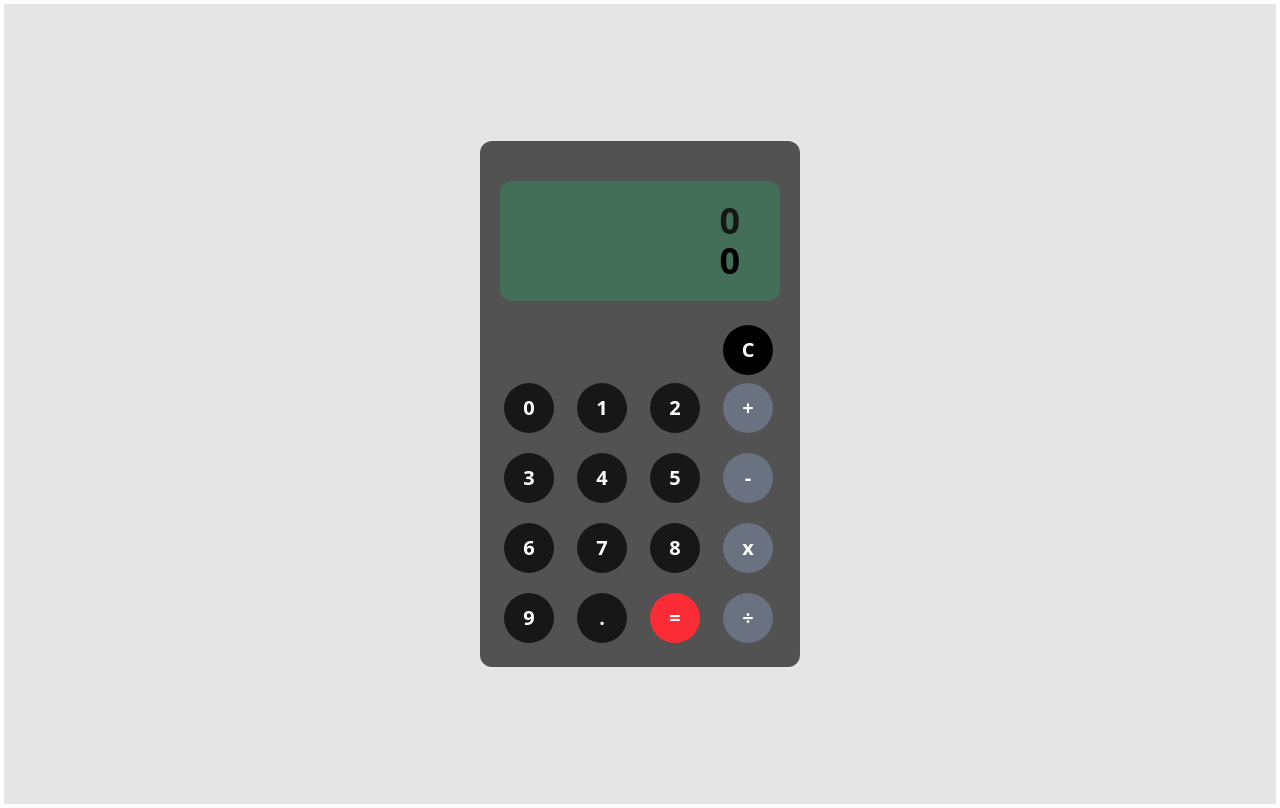
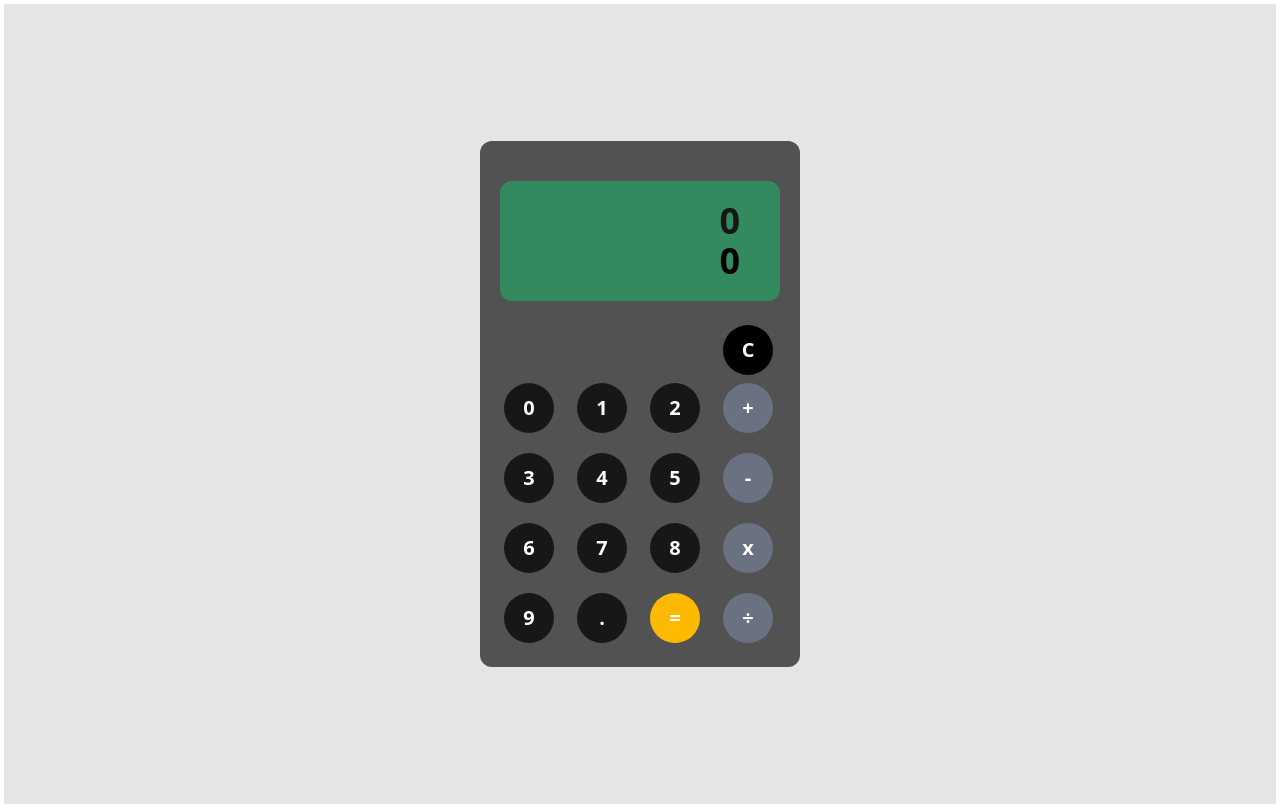
Before and after one commit to jackkershaw/calculator, a React (Vite) app: page / in a window 1280 px wide. Built offline with nearby package versions, Linux system fonts and the light colour scheme.

Commit message:
improving css

```diff
--- a/src/App.tsx
+++ b/src/App.tsx
@@ -70,7 +70,7 @@ function App() {
   return (
     <div className="p-3 m-1 bg-neutral-200 min-h-screen flex flex-col items-center justify-center">
       <div className="w-80 bg-neutral-600 p-5 rounded-xl">
-        <div className="bg-green-400/20 text-4xl font-bold p-10 my-5 rounded-xl w-full h-30 flex flex-col justify-center text-right">
+        <div className="bg-green-400/40 text-4xl font-bold p-10 my-5 rounded-xl w-full h-30 flex flex-col justify-center text-right">
           <span id="display" className="text-neutral-900">
             {input}
           </span>
@@ -164,7 +164,11 @@ function App() {
             >
               .
             </button>
-            <button id="equals" onClick={calc} className="bg-red-500 ">
+            <button
+              id="equals"
+              onClick={calc}
+              className="bg-amber-400"
+            >
               =
             </button>
           </div>
```
